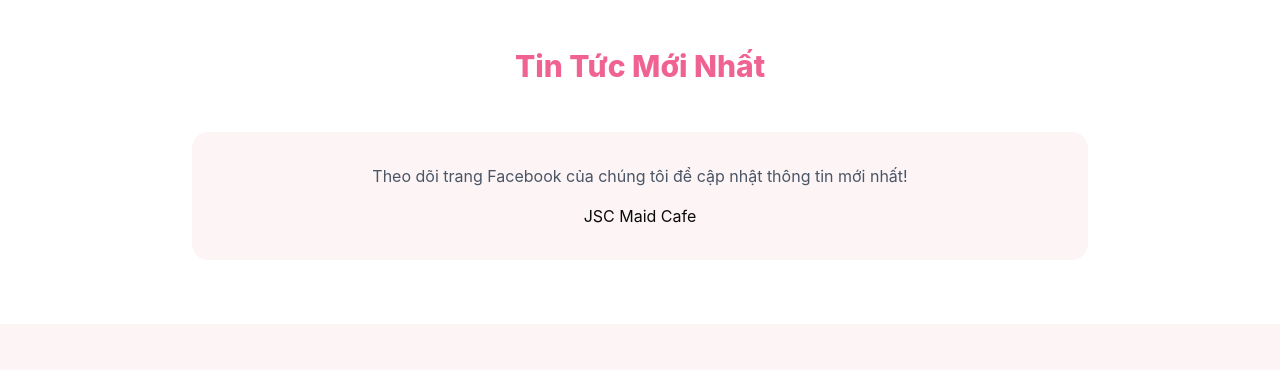
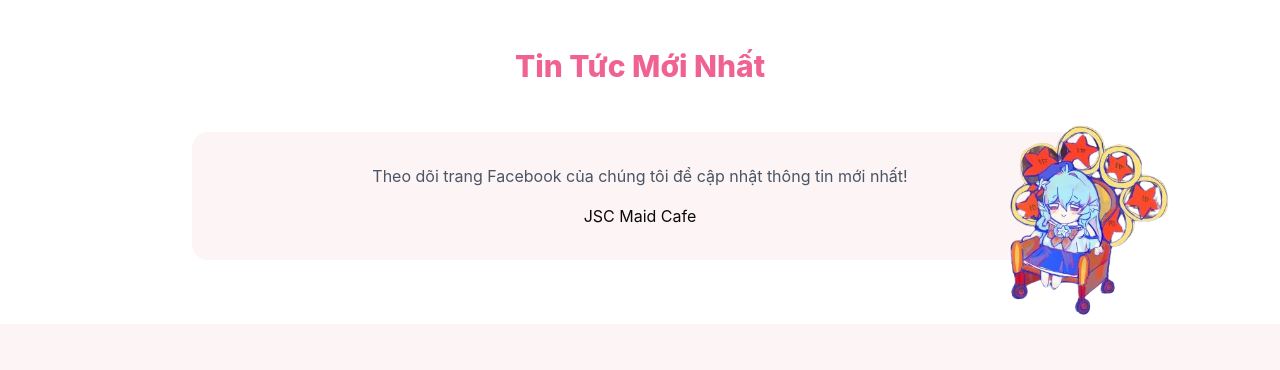
Before and after one commit to Ookicat/jmc-landing-prototype, a React (Vite) app: page / in a window 1280 px wide. Shown: the part 980-1350 px from the top of the page. Built offline with nearby package versions, Linux system fonts and the light colour scheme.

Commit message:
add koi-chan to Latest New Section

```diff
--- a/src/components/LatestNews.tsx
+++ b/src/components/LatestNews.tsx
@@ -1,5 +1,6 @@
 import { useEffect } from 'react';
 import { useLanguage } from '../contexts/LanguageContext';
+import koiChan from '../assets/koi-chan.png'; // Import your koi-chan image
 
 export function LatestNews() {
   const { t } = useLanguage();
@@ -19,7 +20,7 @@
         <h2 className="text-center mb-12 text-maid-cafe-primary font-extrabold text-3xl">{t('news.title')}</h2>
 
         <div className="max-w-4xl mx-auto">
-          <div className="bg-maid-cafe-bg-light rounded-2xl p-8 text-center">
+          <div className="bg-maid-cafe-bg-light rounded-2xl p-8 text-center relative">
             <p className="text-gray-600 mb-4">{t('news.followUs')}</p>
 
             <div className="flex justify-center">
@@ -42,6 +43,32 @@
                 </div>
               </div>
             </div>
+
+            <img
+              src={koiChan}
+              alt="Koi-chan decoration"
+              className="koi-decoration"
+              style={{
+                position: 'absolute',
+                bottom: '-16px',
+                right: '-26px',
+                width: '15vh',
+                height: '15vh',
+                objectFit: 'contain',
+                pointerEvents: 'none',
+                transform: 'scaleX(-1)'
+              }}
+            />
+            <style>{`
+              @media (min-width: 1024px) {
+                .koi-decoration {
+                  width: 25vh !important;
+                  height: 25vh !important;
+                  bottom: -60px !important;
+                  right: -100px !important;
+                }
+              }
+            `}</style>
           </div>
         </div>
       </div>
```
Also changed, not shown: src/assets/koi-chan.png (added), 1 other file (tests, documents, lock files or other folders).
